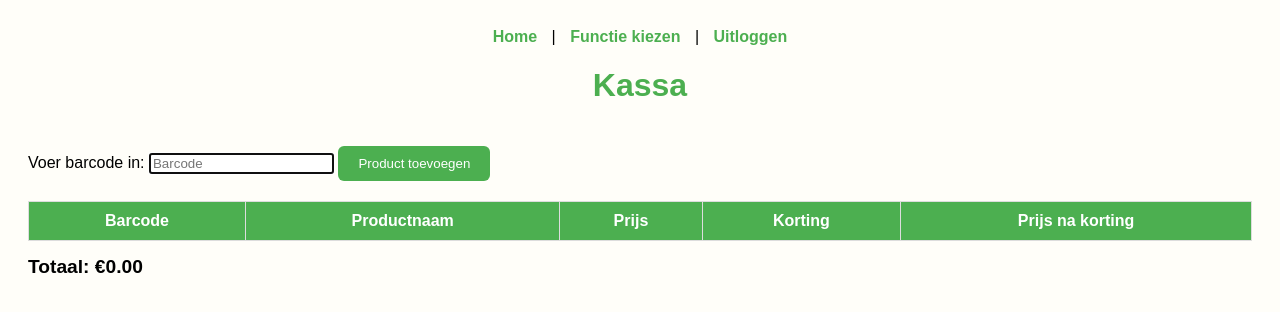
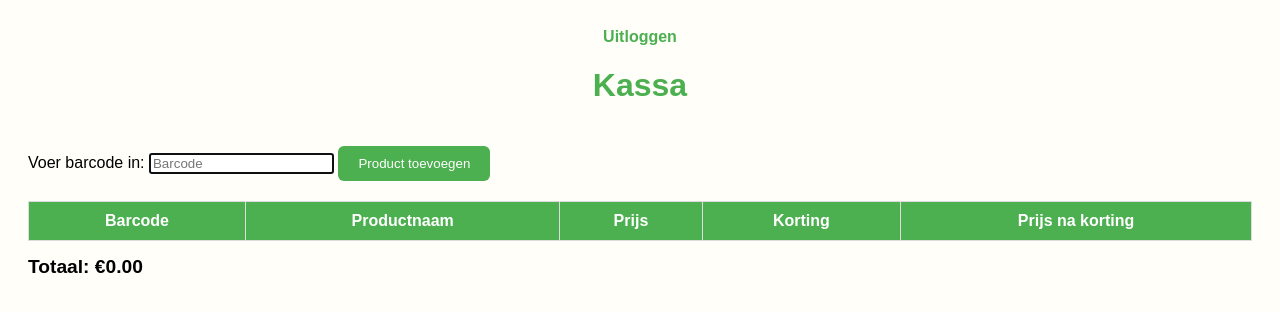
Before and after one commit to MoneyPoepYT/Website, a plain HTML site: page kassa/kassa.html in a window 1280 px wide. Drawn offline with Linux system fonts and the light colour scheme; sample sign-in values are in the browser's storage.

Commit message:
Update kassa.html

```diff
--- a/kassa/kassa.html
+++ b/kassa/kassa.html
@@ -108,9 +108,7 @@
 </head>
 <body>
 <nav>
-  <a href="../index.html">Home</a> |
-  <a href="../keuze.html">Functie kiezen</a> |
-  <a href="../login.html" onclick="sessionStorage.removeItem('loggedIn');">Uitloggen</a>
+  <a href="../index.html" onclick="sessionStorage.removeItem('loggedIn');">Uitloggen</a>
 </nav>
 <h1>Kassa</h1>
 
```
